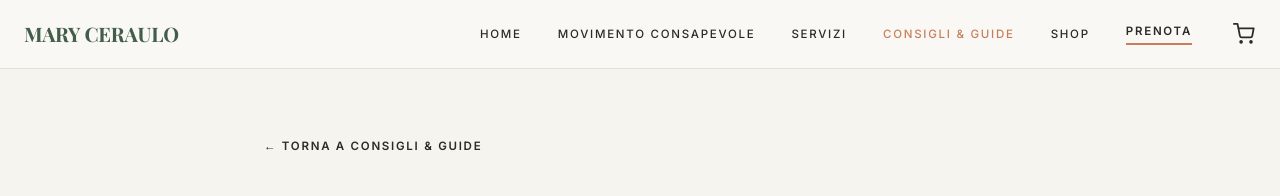
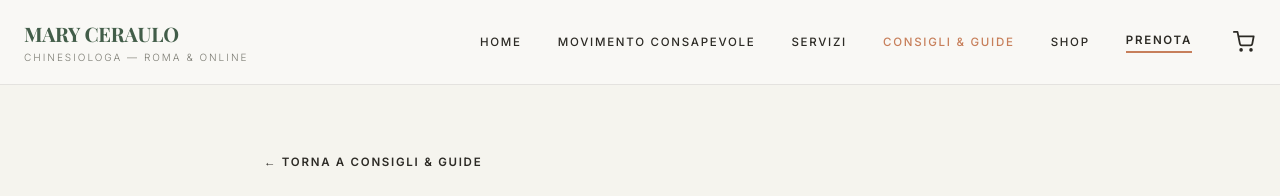
Before and after one commit to matteoromano12/MovimentoConsapevole2, a website: page articolo.html in a window 1280 px wide. Shown: the top 196 px of the page. Drawn offline with nearby package versions, Linux system fonts and the light colour scheme; no server answers; a web font is replaced by a local one.

Commit message:
Revert "Remove Chinesiologa — Roma & Online subtitle from the header logo"
Co-Authored-By: Claude Sonnet 5 <noreply@anthropic.com>
Claude-Session: https://claude.ai/code/session_01NFrDeX7Eni2xhMMTnyoSam

```diff
--- a/articolo.html
+++ b/articolo.html
@@ -23,7 +23,7 @@
 
   <header class="site-header">
     <div class="wrap site-header__bar">
-      <a class="logo" href="index.html">MARY CERAULO</a>
+      <a class="logo" href="index.html">MARY CERAULO<span class="logo__sub">Chinesiologa — Roma &amp; Online</span></a>
       <div class="site-header__right">
       <nav class="nav">
         <a href="index.html">Home</a>
--- a/css/style.css
+++ b/css/style.css
@@ -485,6 +485,8 @@ ul {
   }
 }
 
+/* ---------- Hero ---------- */
+
 .hero {
   padding-top: 5rem;
   padding-bottom: 5rem;
```
Also changed, not shown: cart.html (+1 -1 lines), contatti.html (+1 -1 lines), index.html (+1 -1 lines), metodo.html (+1 -1 lines), news.html (+1 -1 lines), servizi.html (+1 -1 lines), shop.html (+1 -1 lines).
